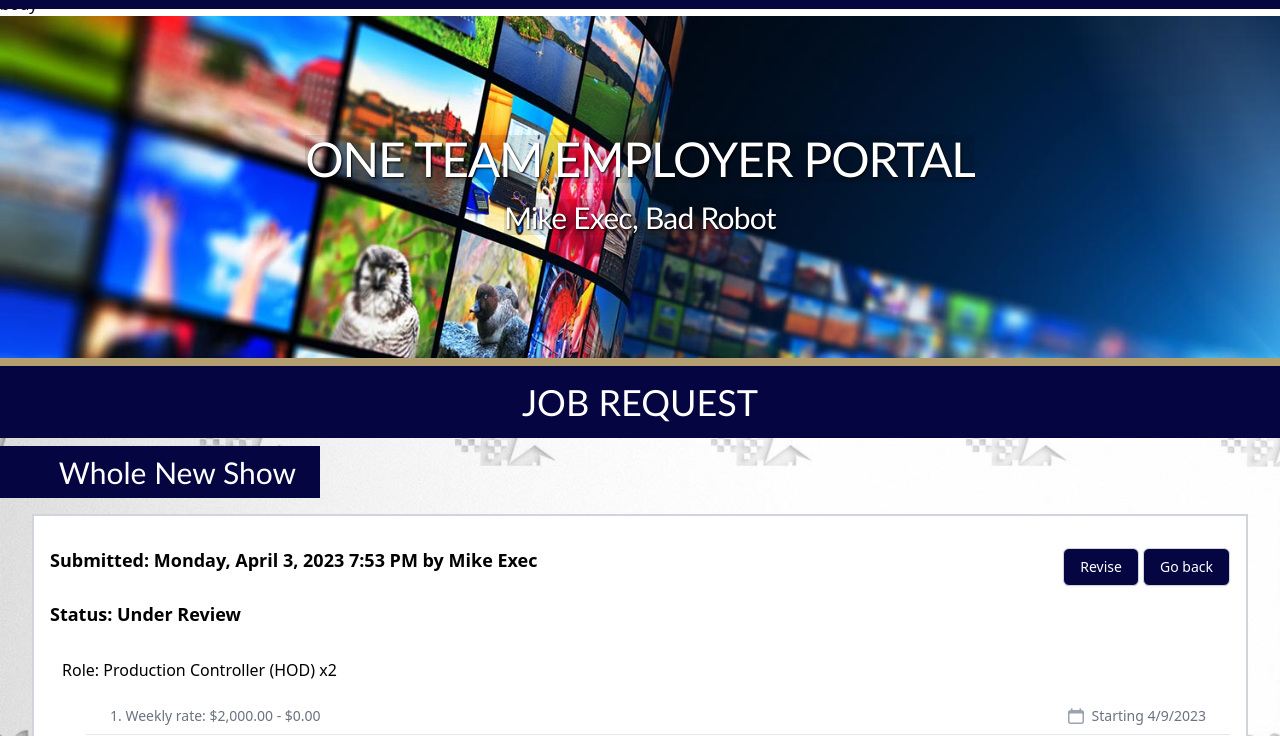
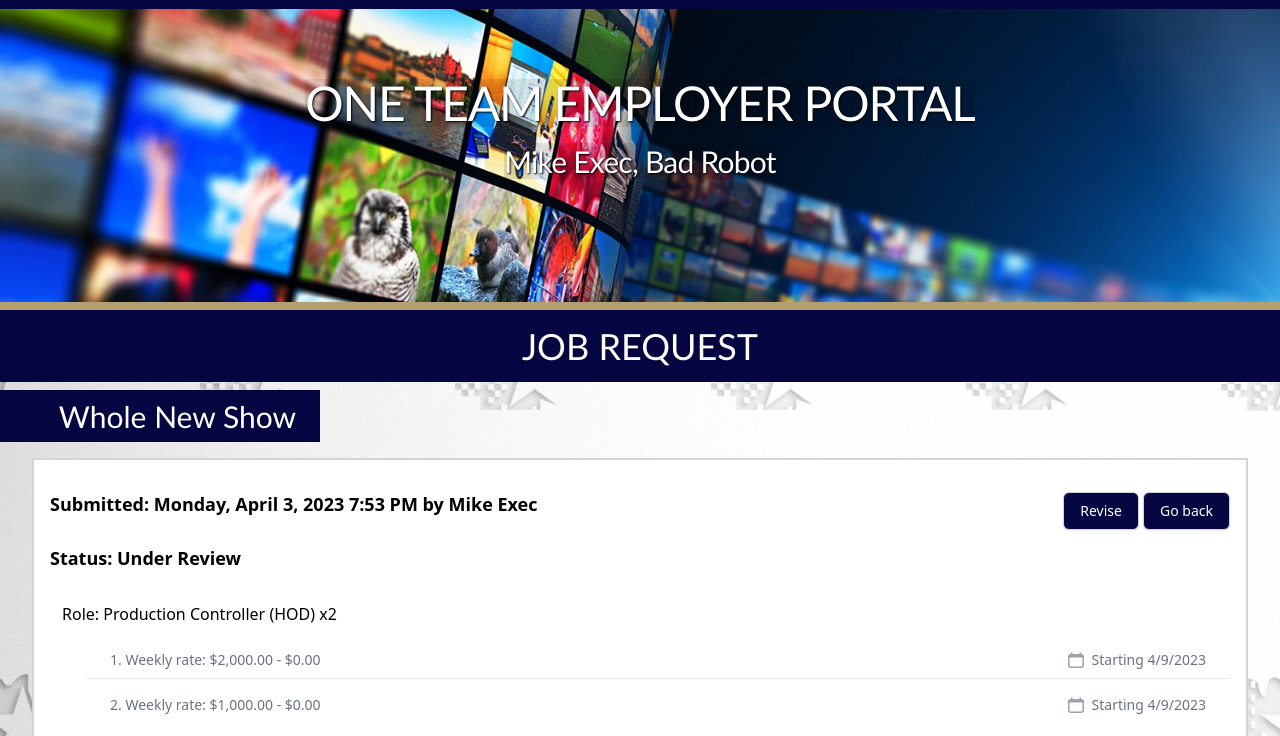
Before and after one commit to ervinCodes/OTTA-Employers, a website: page Interior/employer-job-request-under-review.html in a window 1280 px wide. Shown: the part 64-800 px from the top of the page. Drawn offline with Linux system fonts and the light colour scheme; a web font is replaced by a local one.

Commit message:
Margin Top fixed on Job Request Under Review

```diff
--- a/Interior/employer-job-request-under-review.html
+++ b/Interior/employer-job-request-under-review.html
@@ -1,5 +1,5 @@
 <html lang="en" class="h-full">
-  <head>body
+  <head>
     <meta charset="utf-8" />
     <meta name="viewport" content="width=device-width, initial-scale=1.0" />
     <!-- Fonts -->
@@ -116,11 +116,11 @@
       </ul>
     </nav>
     <!-- Body -->
-    <div class="bg-[url('/images/white-stars-bg.jpg')] bg-cover">
+    <div class="bg-[url('/Interior/images/white-stars-bg.jpg')] bg-cover -mt-8">
       <div class="">
         <!-- Header Section-->
         <header
-          class="lg:h-[350px] xs:h-[200px] bg-[url('/images/employer-dash.jpg')] bg-cover bg-top border-b-[8px] border-white-gold"
+          class="lg:h-[350px] xs:h-[200px] bg-[url('/Interior/images/employer-dash.jpg')] bg-cover bg-top border-b-[8px] border-white-gold"
         >
           <div
             class="pt-9 h-full flex justify-center items-center flex-col text-white"
```
Also changed, not shown: Interior/css/interior.css.
